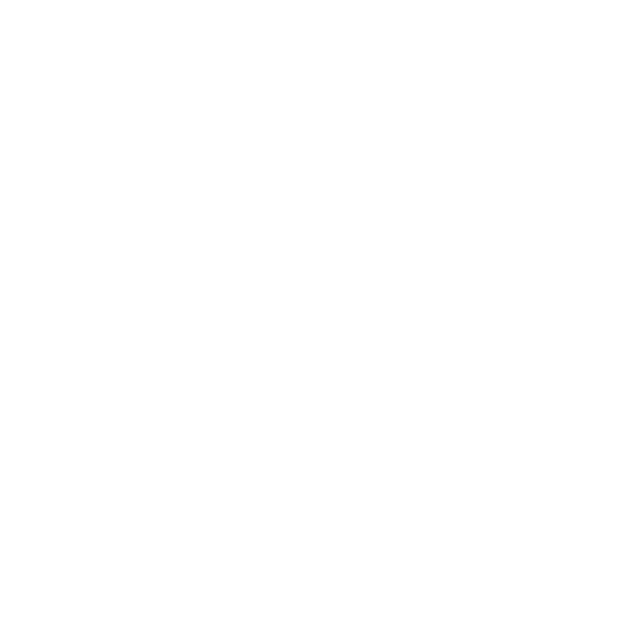
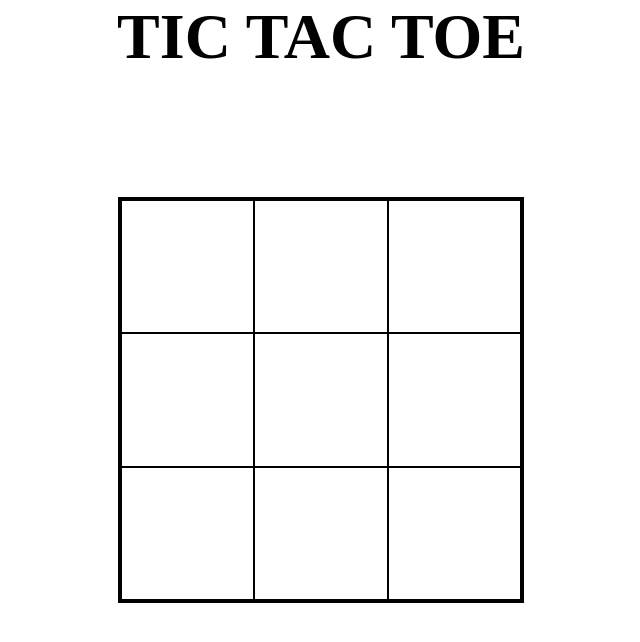
Before and after one commit to jdidcote/the-odin-project-javascript, a plain HTML site: page tic-tac-toe/index.html in a window 1280 px wide. Shown: the whole page, without its empty margins (319-959 px from the left). Drawn offline with Linux system fonts and the light colour scheme.

Commit message:
Added game area

```diff
--- a/tic-tac-toe/index.html
+++ b/tic-tac-toe/index.html
@@ -7,6 +7,20 @@
     <link rel="stylesheet" href="styles.css" />
     <script src="app.js" defer></script>
     <title>Document</title>
+    <div class="title-area">
+      <h1>TIC TAC TOE</h1>
+    </div>
+    <div class="board-container">
+      <div class="board-square"></div>
+      <div class="board-square"></div>
+      <div class="board-square"></div>
+      <div class="board-square"></div>
+      <div class="board-square"></div>
+      <div class="board-square"></div>
+      <div class="board-square"></div>
+      <div class="board-square"></div>
+      <div class="board-square"></div>
+    </div>
   </head>
   <body></body>
 </html>
--- a/tic-tac-toe/styles.css
+++ b/tic-tac-toe/styles.css
@@ -0,0 +1,34 @@
+* {
+  margin: 0;
+  padding: 0;
+}
+
+.title-area {
+  text-align: center;
+  top: 100px;
+  right: 0;
+  left: 0;
+  margin: auto;
+  font-size: 32px;
+}
+
+.board-container {
+  position: absolute;
+  display: grid;
+  grid-template-columns: repeat(3, 1fr);
+  min-width: 300px;
+  min-height: 300px;
+  height: 50vh;
+  aspect-ratio: 1;
+  margin: auto;
+  top: 0;
+  left: 0;
+  right: 0;
+  bottom: 0;
+  border: 3px solid black;
+}
+
+.board-square {
+  border: 1px solid black;
+  aspect-ratio: 1;
+}
```
